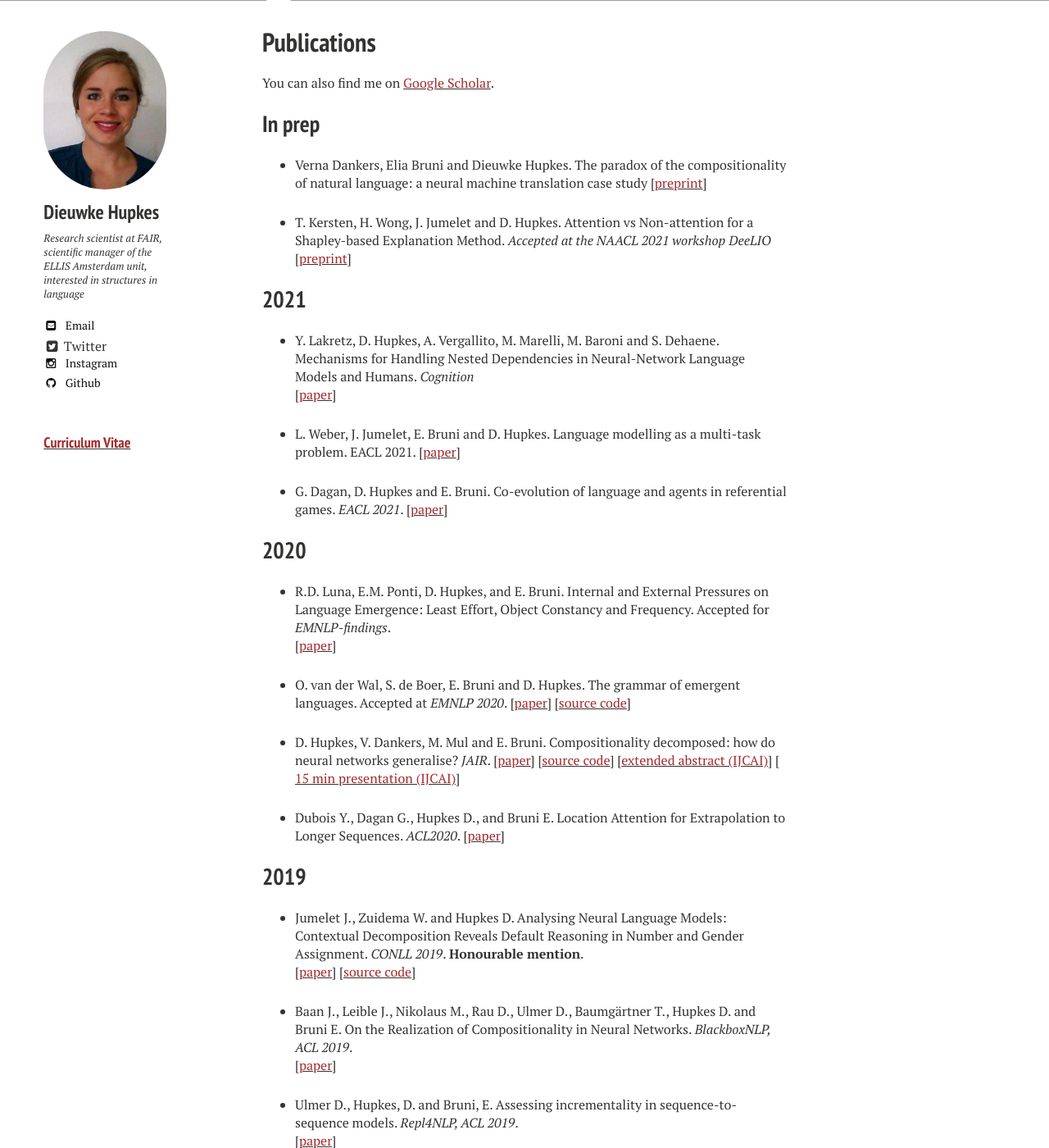
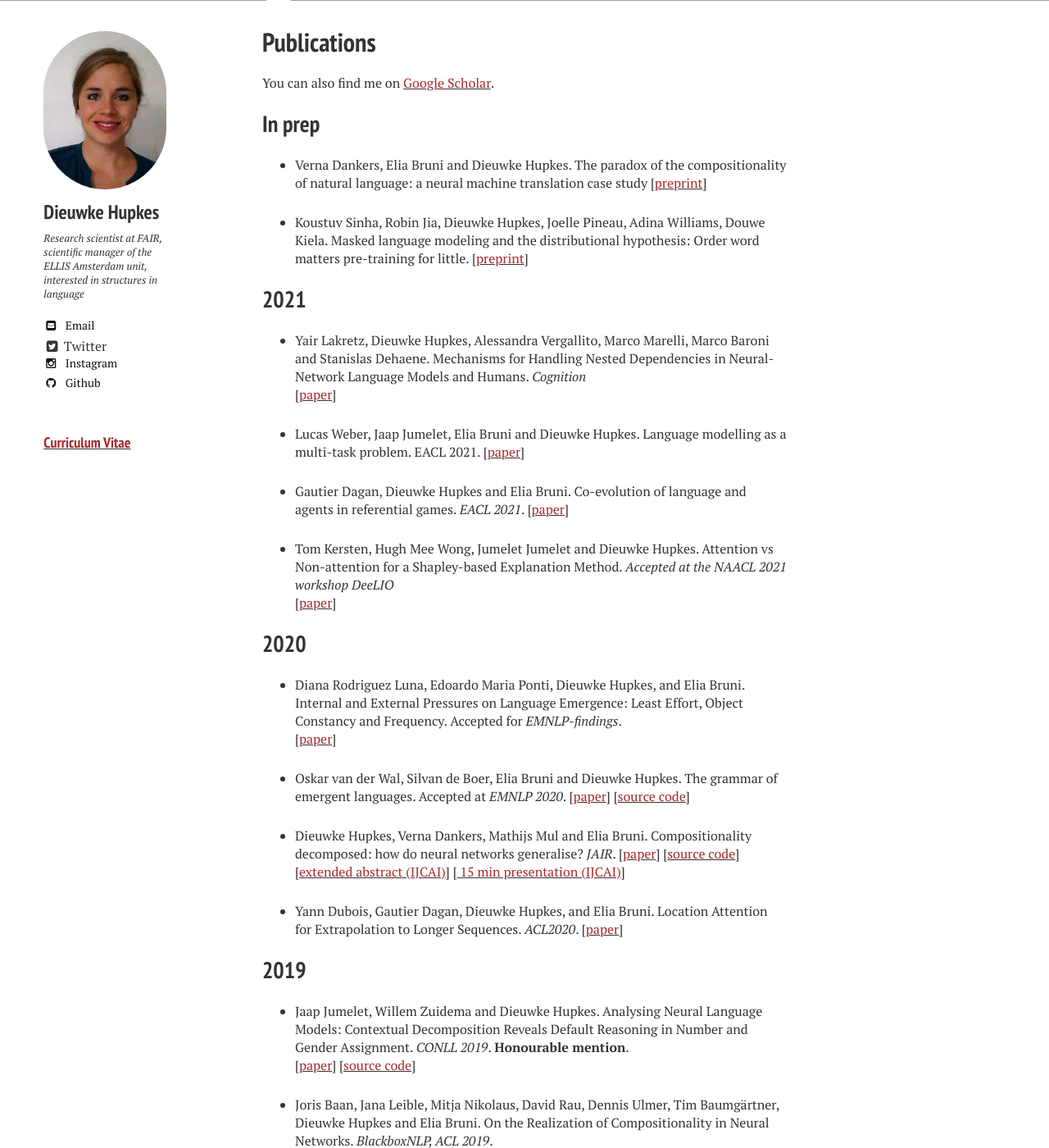
Before and after one commit to dieuwkehupkes/dieuwkehupkes.github.io, a Jekyll site: the page built from publications.md, in a window 1280 px wide and 1400 px high, scrolled down 1043 px. Shown: the whole window at 82% size. Built offline with Jekyll 4.4.1, drawn with Linux system fonts in a browser that asks for light colours; nearby versions of some CDN libraries; some of the changed text lies outside the part shown.

Commit message:
Add pub and format

```diff
--- a/publications.md
+++ b/publications.md
@@ -17,77 +17,81 @@ You can also find me on <a href="https://scholar.google.com/citations?user=tAtSM
 * Verna Dankers, Elia Bruni and Dieuwke Hupkes. The paradox of the compositionality of natural language: a neural machine translation case study
 \[[<font color="brown">preprint</font>](https://arxiv.org/pdf/2108.05885.pdf){:target="blank"}\]
 
-* T. Kersten, H. Wong, J. Jumelet and D. Hupkes. Attention vs Non-attention for a Shapley-based Explanation Method. *Accepted at the NAACL 2021 workshop DeeLIO*
-\[[<font color="brown">preprint</font>](https://arxiv.org/abs/2104.12424){:target="blank"}\]
+* Koustuv Sinha, Robin Jia, Dieuwke Hupkes, Joelle Pineau, Adina Williams, Douwe Kiela. Masked language modeling and the distributional hypothesis: Order word matters pre-training for little.
+\[[<font color="brown">preprint</font>](https://arxiv.org/pdf/2104.06644){:target="blank"}\]
+
 
 ## 2021
 
-* Y. Lakretz, D. Hupkes, A. Vergallito, M. Marelli, M. Baroni and S. Dehaene. Mechanisms for Handling Nested Dependencies in Neural-Network Language Models and Humans. *Cognition*\\
+* Yair Lakretz, Dieuwke Hupkes, Alessandra Vergallito, Marco Marelli, Marco Baroni and Stanislas Dehaene. Mechanisms for Handling Nested Dependencies in Neural-Network Language Models and Humans. *Cognition*\\
 \[[<font color="brown">paper</font>](https://www.sciencedirect.com/science/article/abs/pii/S0010027721001189){:target="blank"}\]
 
-
-* L. Weber, J. Jumelet, E. Bruni and D. Hupkes. Language modelling as a multi-task problem. EACL 2021.
+* Lucas Weber, Jaap Jumelet, Elia Bruni and Dieuwke Hupkes. Language modelling as a multi-task problem. EACL 2021.
 \[[<font color="brown">paper</font>](https://www.aclweb.org/anthology/2021.eacl-main.176.pdf){:target="blank"}\]
 
-* G. Dagan, D. Hupkes and E. Bruni. Co-evolution of language and agents in referential games. *EACL 2021*.
+* Gautier Dagan, Dieuwke Hupkes and Elia Bruni. Co-evolution of language and agents in referential games. *EACL 2021*.
 \[[<font color="brown">paper</font>](https://www.aclweb.org/anthology/2021.eacl-main.260.pdf){:target="blank"}\]
 
+* Tom Kersten, Hugh Mee Wong, Jumelet Jumelet and Dieuwke Hupkes. Attention vs Non-attention for a Shapley-based Explanation Method. *Accepted at the NAACL 2021 workshop DeeLIO*\\
+\[[<font color="brown">paper</font>](https://aclanthology.org/2021.deelio-1.13.pdf){:target="blank"}\]
+
 ## 2020
-* R.D. Luna, E.M. Ponti, D. Hupkes, and E. Bruni.
+* Diana Rodriguez Luna, Edoardo Maria Ponti, Dieuwke Hupkes, and Elia Bruni.
 Internal and External Pressures on Language Emergence: Least Effort, Object Constancy and Frequency. Accepted for *EMNLP-findings*. \\
 \[[<font color="brown">paper</font>](https://www.aclweb.org/anthology/2020.findings-emnlp.397.pdf){:target="blank"}\]
 
-* O. van der Wal, S. de Boer, E. Bruni and D. Hupkes.
+* Oskar van der Wal, Silvan de Boer, Elia Bruni and Dieuwke Hupkes.
 The grammar of emergent languages. Accepted at *EMNLP 2020*.
 \[[<font color="brown">paper</font>](https://www.aclweb.org/anthology/2020.emnlp-main.270.pdf){:target="blank"}\]
 \[[<font color="brown">source code</font>](https://github.com/i-machine-think/emergent_grammar_induction){:target="_blank"}\]
 
-* D. Hupkes, V. Dankers, M. Mul and E. Bruni.
+* Dieuwke Hupkes, Verna Dankers, Mathijs Mul and Elia Bruni.
 Compositionality decomposed: how do neural networks generalise? *JAIR*.
 \[[<font color="brown">paper</font>](https://www.jair.org/index.php/jair/article/view/11674/26576){:target="blank"}\]
 \[[<font color="brown">source code</font>](https://github.com/i-machine-think/am-i-compositional){:target="_blank"}\]
 \[[<font color="brown">extended abstract (IJCAI)</font>](https://www.ijcai.org/Proceedings/2020/0708.pdf){:target="_blank"}\]
 \[[<font color="brown"> 15 min presentation (IJCAI)</font>](https://www.youtube.com/watch?v=r_LegZC8dPU){:target="_blank"}\]
 
-
-* Dubois Y., Dagan G., Hupkes D., and Bruni E.
+* Yann Dubois, Gautier Dagan, Dieuwke Hupkes, and Elia Bruni.
 Location Attention for Extrapolation to Longer Sequences. *ACL2020*.
 \[[<font color="brown">paper</font>](https://www.aclweb.org/anthology/2020.acl-main.39.pdf){:target="blank"}\]
 
 
 ## 2019
 
-* Jumelet J., Zuidema W. and Hupkes D. Analysing Neural Language Models: Contextual Decomposition Reveals Default Reasoning in Number and Gender Assignment. *CONLL 2019*. **Honourable mention**. \\
+* Jaap Jumelet, Willem Zuidema and Dieuwke Hupkes. Analysing Neural Language Models: Contextual Decomposition Reveals Default Reasoning in Number and Gender Assignment. *CONLL 2019*. **Honourable mention**. \\
 \[[<font color="brown">paper</font>](https://www.aclweb.org/anthology/K19-1001.pdf){:target="blank"}\]
 \[[<font color="brown">source code</font>]( https://github.com/i-machine-think/gcd4lm){:target="_blank"}\]
 
-* Baan J., Leible J., Nikolaus M., Rau D., Ulmer D., Baumgärtner T., Hupkes D. and Bruni E.
+* Joris Baan, Jana Leible, Mitja Nikolaus, David Rau, Dennis Ulmer, Tim Baumgärtner, Dieuwke Hupkes and Elia Bruni.
 On the Realization of Compositionality in Neural Networks.
 *BlackboxNLP, ACL 2019*. \\
 \[[<font color="brown">paper</font>](https://www.aclweb.org/anthology/W19-4814){:target="blank"}\]
 
-* Ulmer D., Hupkes, D. and Bruni, E.
+* Dennis Ulmer, Dieuwke Hupkes and Elia Bruni
 Assessing incrementality in sequence-to-sequence models.
 *Repl4NLP, ACL 2019*. \\
 \[[<font color="brown">paper</font>](https://www.aclweb.org/anthology/W19-4324){:target="blank"}\]
 
-* Korrel K., Hupkes D., Dankers V., and Bruni E.
+* Kris Korrel, Dieuwke Hupkes, Verna Dankers and Elia Bruni.
 Transcoding compositionally: using attention to find more generalizable solutions.
 *BlackboxNLP, ACL 2019*.\\
 \[[<font color="brown">paper</font>](https://www.aclweb.org/anthology/W19-4801){:target="blank"}\]
 
-* Lakretz Y., Kruszewski G., Desbordes T., Hupkes D., Dehaene S. and Baroni M.
+* Yair Lakretz, German Kruszewski, Theo Desbordes, Dieuwke Hupkes, Stanislas Dehaene and Marco Baroni.
 The emergence of number and syntax units in LSTM language models.
 *NAACL 2019*.\\
 \[[<font color="brown">paper</font>](https://www.aclweb.org/anthology/N19-1002){:target="blank"}\]
 \[[<font color="brown">bibtex</font>](../bibfiles/lakretz2019emergence)\].
 
-* Hupkes D., Singh A.K., Korrel K., Kruszewski G. and, Bruni E. Learning compositionally through attentive guidance.
+* Dieuwke Hupkes, Anand Kumar Singh, Kris Korrel, German Kruszewski, and Elia Bruni
+Learning compositionally through attentive guidance.
 *CICLing 2019*.\\
 \[[<font color="brown">paper</font>](https://arxiv.org/pdf/1805.09657.pdf){:target="blank"}\]
 \[[<font color="brown">source code</font>](https://github.com/i-machine-think/attentive_guidance){:target="_blank"}\]
 
-* Leonandya R., Bruni E., Hupkes D. and Kruszewski G. The Fast and the Flexible: training neural networks to learn to follow instructions from small data.
+* Rezka Leonandya, Dieuwke Hupkes, Elia Bruni, Germán Kruszewski.
+The Fast and the Flexible: training neural networks to learn to follow instructions from small data.
 *IWCS 2019*. \\
 \[[<font color="brown">paper</font>](https://www.aclweb.org/anthology/W19-0419/){:target="_blank"}\]
 
```
